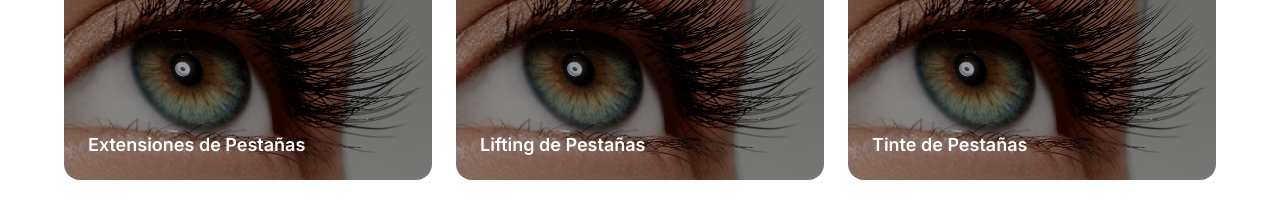
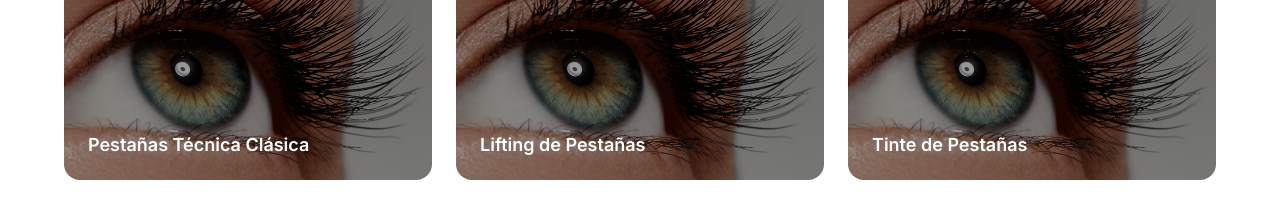
Before and after one commit to zntclinic/zenith-clinic, a React (Vite) app: page / in a window 1280 px wide. Shown: the part 2900-3124 px from the top of the page. Built offline with nearby package versions, Linux system fonts and the light colour scheme; the HTML template or start-up script is replaced by a standard one.

Commit message:
Update service name

```diff
--- a/src/components/Services.tsx
+++ b/src/components/Services.tsx
@@ -89,7 +89,7 @@ const serviceCategories = [
     image: pestanasImage,
     treatments: [
       {
-        name: "Extensiones de Pestañas",
+        name: "Pestañas Técnica Clásica",
         description: "Aplicación de extensiones para conseguir pestañas más largas y voluminosas.",
         price: "50€"
       },
```
